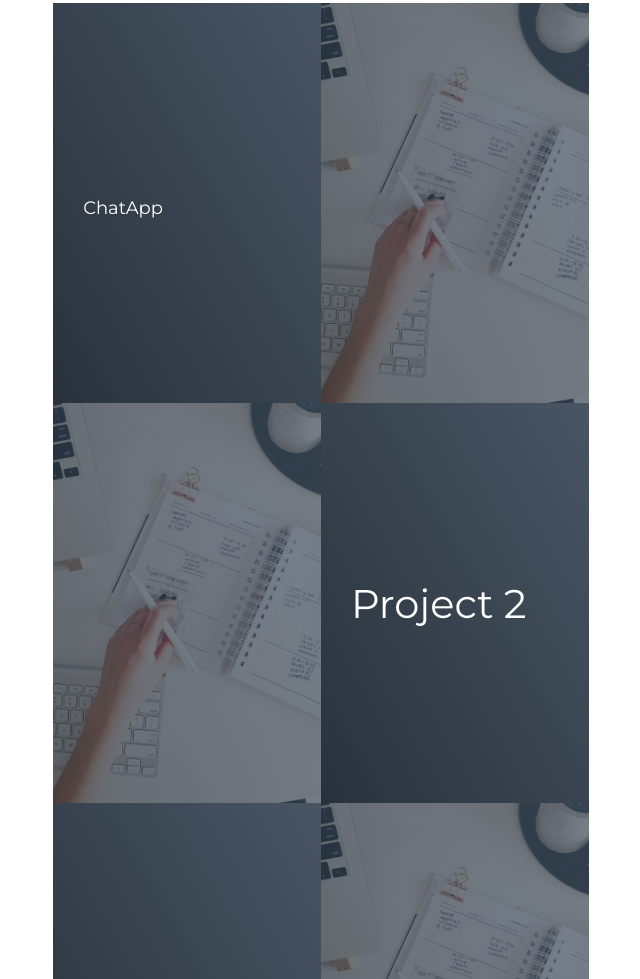
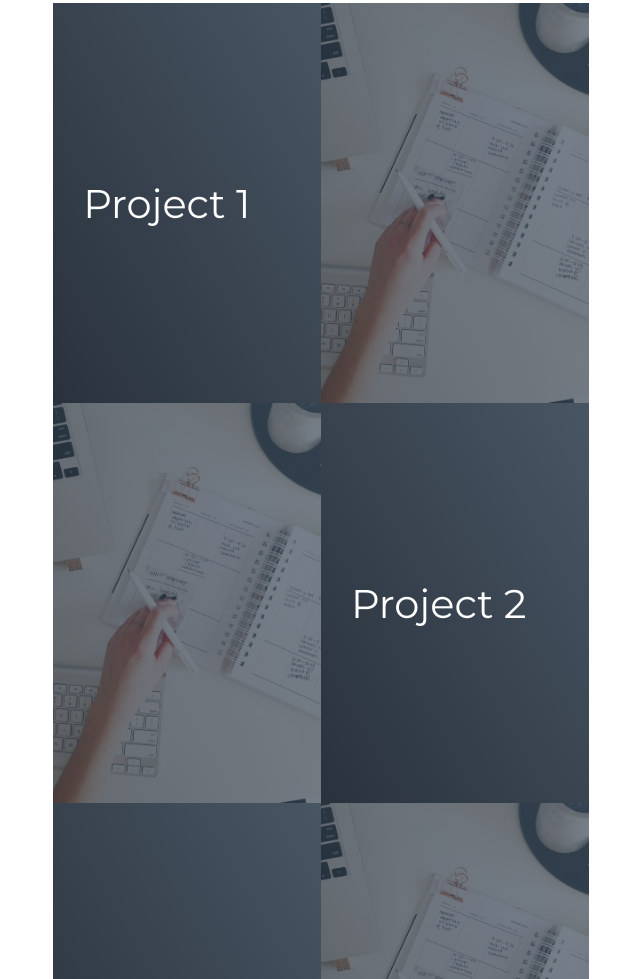
Before and after one commit to aysinghal2001/edutech-site, a plain HTML site: page index.html in a window 1280 px wide. Shown: the part 1915-2894 px from the top of the page, without its empty margins (319-959 px from the left). Drawn offline with Linux system fonts and the light colour scheme.

Commit message:
Update index.html

```diff
--- a/index.html
+++ b/index.html
@@ -90,8 +90,7 @@
       <div class="all-projects">
         <div class="project-item">
           <div class="project-info">
-
-            <h2>ChatApp</h2>
+            <h1>Project 1</h1>
           </div>
           <div class="project-img">
             <img src="./img/img-1.png" alt="img">
```
